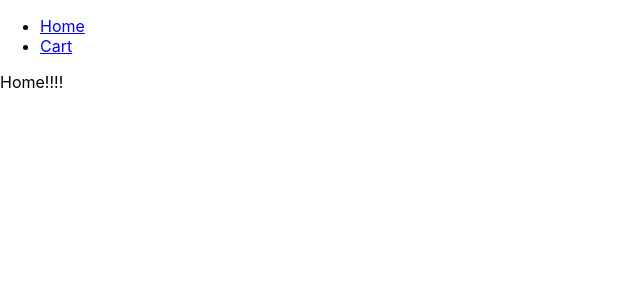
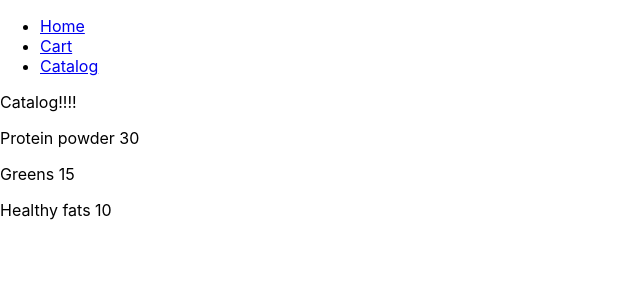
Before and after one commit to bryantt23/shopping-cart, a React (Create React App) app: page /catalog in a window 1280 px wide. Shown: the top 300 px of the page, without its empty margins (0-640 px from the left). Built offline with nearby package versions, Linux system fonts and the light colour scheme.

Commit message:
Routes on click, pass parameters to components

```diff
--- a/src/App.js
+++ b/src/App.js
@@ -1,34 +1,38 @@
 import { BrowserRouter as Router, Switch, Route, Link } from 'react-router-dom';
 import Home from './components/Home';
 import Cart from './components/Cart';
+import Catalog from './components/Catalog';
+import Header from './components/Header';
+import Product from './components/Product';
 
 function App() {
+  const products = [
+    { id: 0, name: 'Protein powder', price: 30.0 },
+    { id: 1, name: 'Greens', price: 15.0 },
+    { id: 2, name: 'Healthy fats', price: 10.0 }
+  ];
+
   return (
     <Router>
       <div>
-        <nav>
-          <ul>
-            <li>
-              <Link to='/'>Home</Link>
-            </li>
-            <li>
-              <Link to='/cart'>Cart</Link>
-            </li>
-            {/*<li>
-              <Link to='/users'>Users</Link>
-            </li> */}
-          </ul>
-        </nav>
-
+        <Header />
         {/* A <Switch> looks through its children <Route>s and
             renders the first one that matches the current URL. */}
         <Switch>
           {/* <Route path='/about'>
             <About />
           </Route>*/}
+          <Route path='/catalog'>
+            <Catalog products={products} />
+          </Route>
           <Route path='/cart'>
             <Cart />
           </Route>
+          {/* https://stackoverflow.com/questions/52555147/pass-url-parameters-and-props-to-routes-rendered-component */}
+          <Route
+            path='/products'
+            render={productId => <Product productId={productId} />}
+          />
           <Route path='/'>
             <Home />
           </Route>
--- /dev/null
+++ b/src/components/Catalog.js
@@ -0,0 +1,28 @@
+import React, { Component } from 'react';
+import { useHistory } from 'react-router-dom';
+
+//TODO if they add then add proceed to checkout button
+function Catalog(props) {
+  const history = useHistory();
+  const products = props.products.map(product => (
+    <div
+      onClick={() => {
+        console.log(product.id);
+
+        history.push(`/products/${product.id}`);
+      }}
+    >
+      <p key={product.id}>
+        {product.name} {product.price}
+      </p>
+    </div>
+  ));
+  return (
+    <div>
+      Catalog!!!!
+      {products}
+    </div>
+  );
+}
+
+export default Catalog;
--- /dev/null
+++ b/src/components/Header.js
@@ -0,0 +1,24 @@
+import React, { Component } from 'react';
+import { BrowserRouter as Router, Switch, Route, Link } from 'react-router-dom';
+
+export class Header extends Component {
+  render() {
+    return (
+      <nav>
+        <ul>
+          <li>
+            <Link to='/'>Home</Link>
+          </li>
+          <li>
+            <Link to='/cart'>Cart</Link>
+          </li>
+          <li>
+            <Link to='/catalog'>Catalog</Link>
+          </li>
+        </ul>
+      </nav>
+    );
+  }
+}
+
+export default Header;
--- /dev/null
+++ b/src/components/Product.js
@@ -0,0 +1,19 @@
+import React, { Component } from 'react';
+
+export class Product extends Component {
+  constructor(props) {
+    super(props);
+  }
+  render() {
+    return (
+      <div>
+        Product
+        {this.props.id}
+        {JSON.stringify(this.props.products)}
+        {JSON.stringify(this.props)}
+      </div>
+    );
+  }
+}
+
+export default Product;
```
Also changed, not shown: 1 other file (tests, documents, lock files or other folders).
